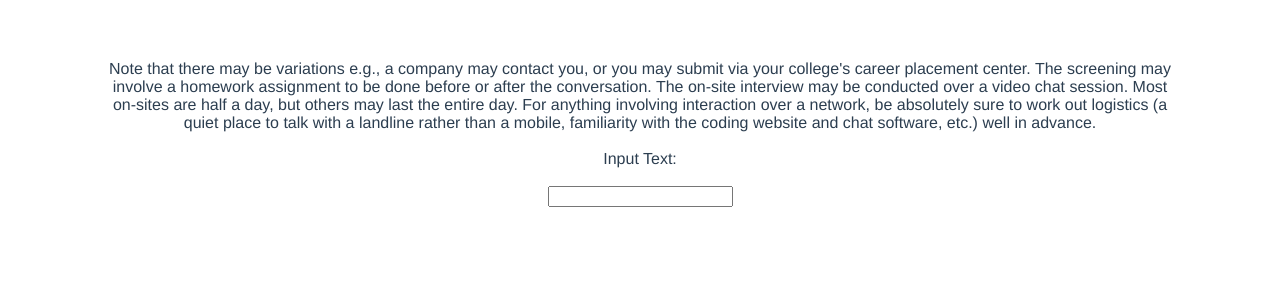
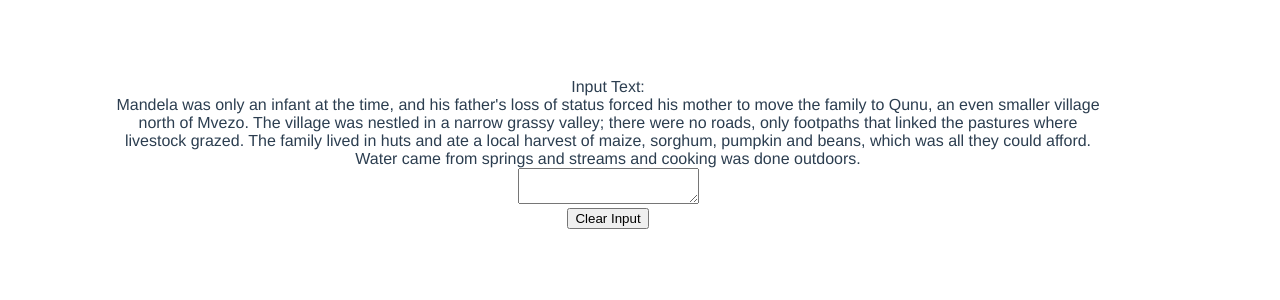
Before and after one commit to worker8/typing_racoon, a Vue app: page / in a window 1280 px wide. Shown: the top 300 px of the page. Built offline with nearby package versions, Linux system fonts and the light colour scheme.

Commit message:
able to highlight badly

```diff
--- a/src/components/HomeComponent.vue
+++ b/src/components/HomeComponent.vue
@@ -1,33 +1,63 @@
 <template>
   <div id="show_text">
-    <span id="test">Note that there may be variations e.g., a company may contact you, or you
-    may submit via your college's career placement center. The screening may involve
-    a homework assignment to be done before or after the conversation. The on-site
-    interview may be conducted over a video chat session. Most on-sites are half a day,
-    but others may last the entire day. For anything involving interaction over a network,
-    be absolutely sure to work out logistics (a quiet place to talk with a landline rather
-    than a mobile, familiarity with the coding website and chat software, etc.) well in
-    advance.
+    <span id="test">
+
     </span>
   </div>
   <br>
-  <div>
+  <div class="word-wrap">
     Input Text:
-    {{ user_input }}
+    <br>
+    <span id="text-typed">{{ typedText }}</span><span id="text-remaining">{{ remainingText }}</span>
+    <br>
+    <textarea v-model="user_input" @keyup="onTextChange"/>
+    <br>
+    <button v-on:click="onClick">Clear Input</button>
   </div>
-  <br>
-  <input v-model="user_input"/>
 </template>
 
 <script>
 export default {
   name: "HomeComponent",
   data() {
-    return {user_input: ""}
+    return {
+      user_input: "",
+      typedText: "",
+      remainingText: "Mandela was only an infant at the time, and his father's loss of status forced his mother to move the family to Qunu, an even smaller village north of Mvezo. The village was nestled in a narrow grassy valley; there were no roads, only footpaths that linked the pastures where livestock grazed.\n" +
+          "      The family lived in huts and ate a local harvest of maize, sorghum, pumpkin and beans, which was all they could afford. Water came from springs and streams and cooking was done outdoors."
+    }
   },
+  methods: {
+    onClick() {
+      this.user_input = ""
+    },
+    onTextChange() {
+      if (this.remainingText[0] === this.user_input[this.user_input.length - 1]) {
+        this.typedText += this.remainingText[0]
+        this.remainingText = this.remainingText.substring(1)
+      }
+      console.log("changed")
+    }
+  },
+  beforeMount() {
+
+  }
 }
 </script>
 
 <style scoped>
+.word-wrap {
+  width: 1000px;
+  word-wrap: break-word;
+}
 
+#text-typed {
+  color: blue;
+  text-underline: blue;
+}
+
+#text-remaining {
+  color: #2c3e50;
+  text-underline: none;
+}
 </style>
```
